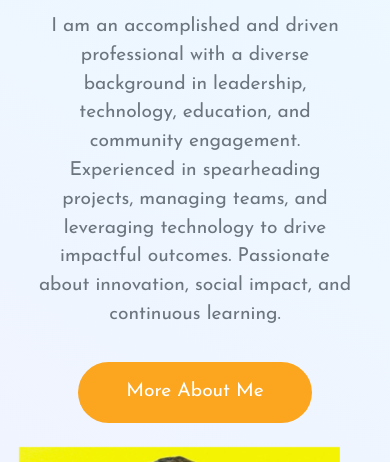
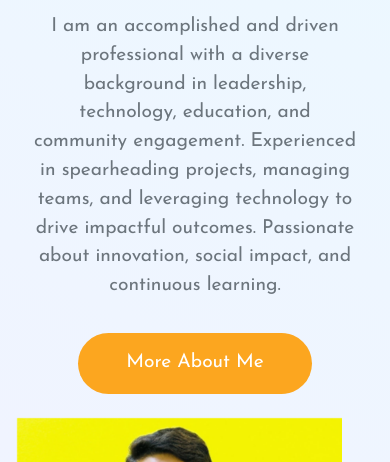
Before and after one commit to alienzeus/ramid-portfoilo, a plain HTML site: page index.html in a window 390 px wide. Shown: the part 382-844 px from the top of the page. Drawn offline with nearby package versions, Linux system fonts and the light colour scheme.

Commit message:
solved margin issue

```diff
--- a/css/style.css
+++ b/css/style.css
@@ -2,6 +2,9 @@
 body{
     font-family: 'Josefin Sans', sans-serif;
     font-weight: 400;
+    margin: 0;
+    padding: 0;
+    overflow-x: hidden;
 }
 /* styling menu icon */
 .nav-menu{
@@ -384,3 +387,35 @@ footer .link-group a:hover{
     color: #fff;
     animation: pulse 3s infinite;
 }
+/* General Media Query to Fix Spacing for Smaller Screens */
+@media only screen and (max-width: 768px) {
+    body {
+      margin: 0;
+      padding: 0;
+      overflow-x: hidden;
+    }
+
+    section {
+      padding: 20px 10px;
+    }
+
+    .row {
+      margin: 0;
+    }
+
+    .card {
+      margin: 10px 0;
+    }
+
+    /* Remove potential white space due to negative margins or flex gaps */
+    .container, .row, .col-md-5, .col-10 {
+      max-width: 100%;
+      padding-left: 0;
+      padding-right: 0;
+    }
+
+    .modal-dialog {
+      max-width: 100%;
+      margin: auto;
+    }
+  }
```
